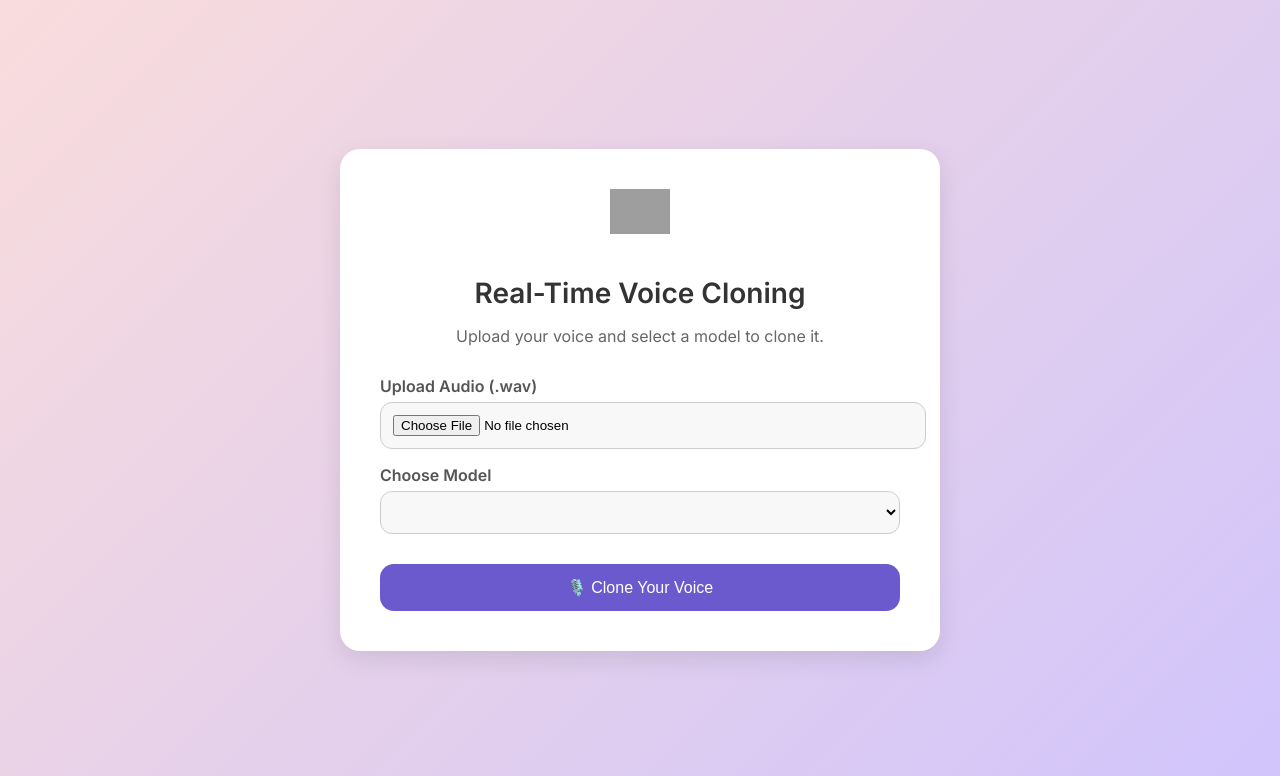
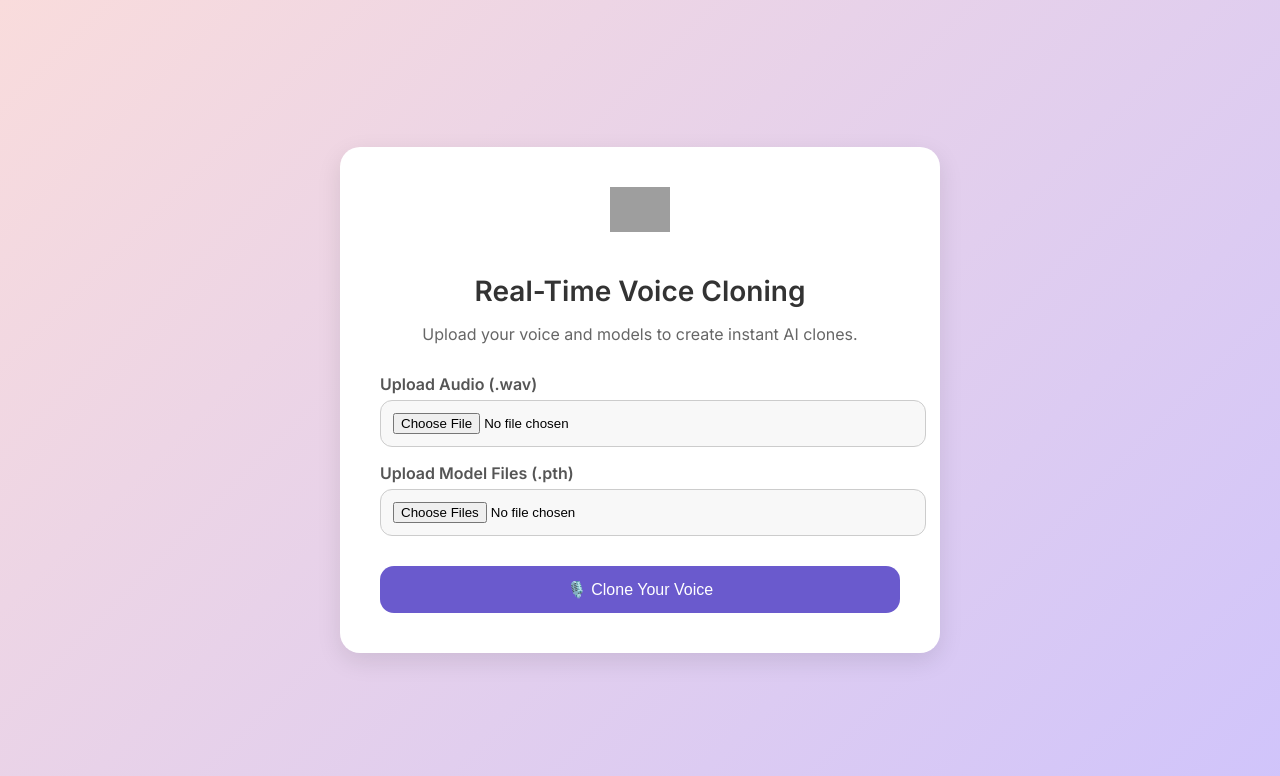
Before and after one commit to harrish1709/Audio-Cloning-App, a Flask app: page / in a window 1280 px wide. Shown: the top 776 px of the page. Run offline with Flask 3, Linux system fonts and the light colour scheme; lists and menus that the app fills with data are empty; grey boxes are pictures that could not be loaded.

Commit message:
Update index.html

```diff
--- a/templates/index.html
+++ b/templates/index.html
@@ -57,7 +57,7 @@
       color: #555;
     }
 
-    input[type="file"], select {
+    input[type="file"] {
       width: 100%;
       padding: 12px;
       border: 1px solid #ccc;
@@ -95,17 +95,13 @@
   <div class="card">
     <img src="https://cdn-icons-png.flaticon.com/512/727/727245.png" alt="Voice Logo" class="logo" />
     <h1>Real-Time Voice Cloning</h1>
-    <p>Upload your voice and select a model to clone it.</p>
+    <p>Upload your voice and models to create instant AI clones.</p>
     <form method="POST" action="/process" enctype="multipart/form-data">
       <label for="audio">Upload Audio (.wav)</label>
       <input type="file" name="audio" accept=".wav" required />
 
-      <label for="model_name">Choose Model</label>
-      <select name="model_name" required>
-        {% for model in models %}
-          <option value="{{ model }}">{{ model }}</option>
-        {% endfor %}
-      </select>
+      <label for="models">Upload Model Files (.pth)</label>
+      <input type="file" name="models" accept=".pth" multiple required />
 
       <button type="submit">🎙️ Clone Your Voice</button>
     </form>
```
